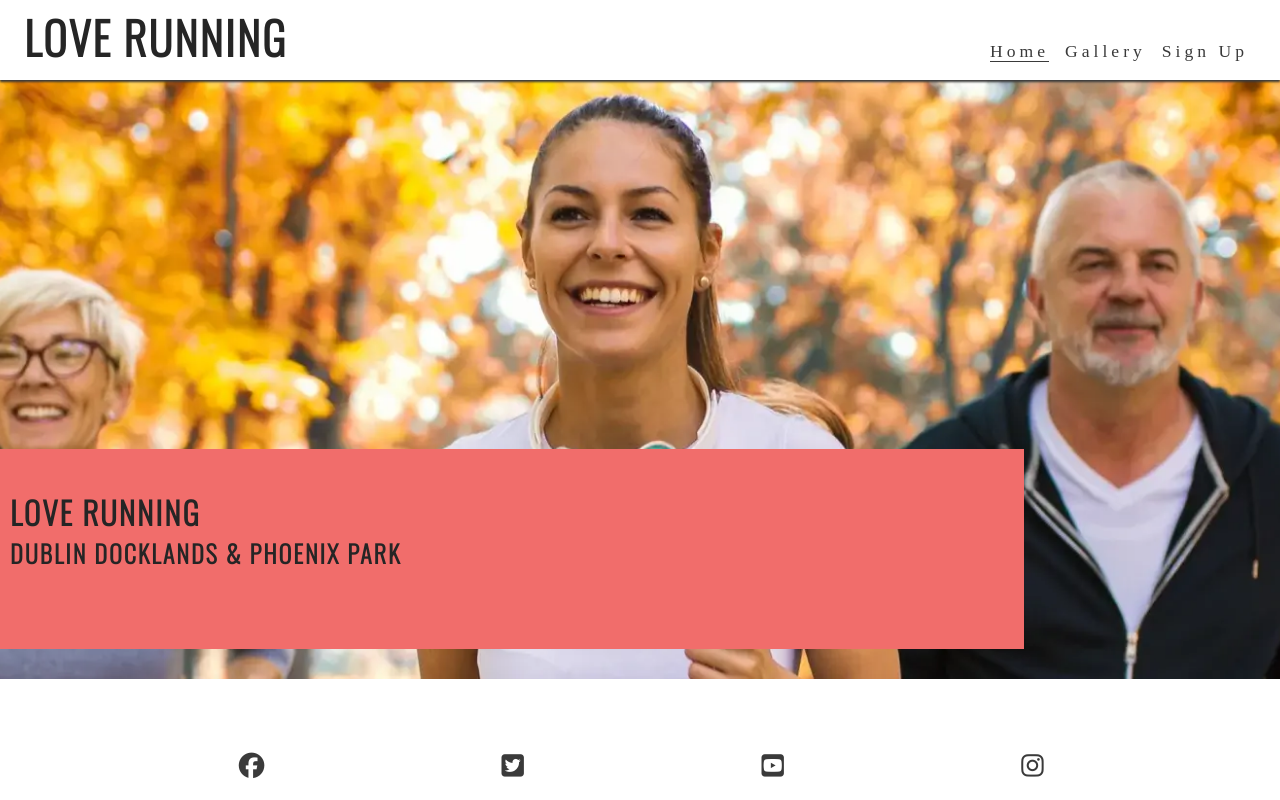
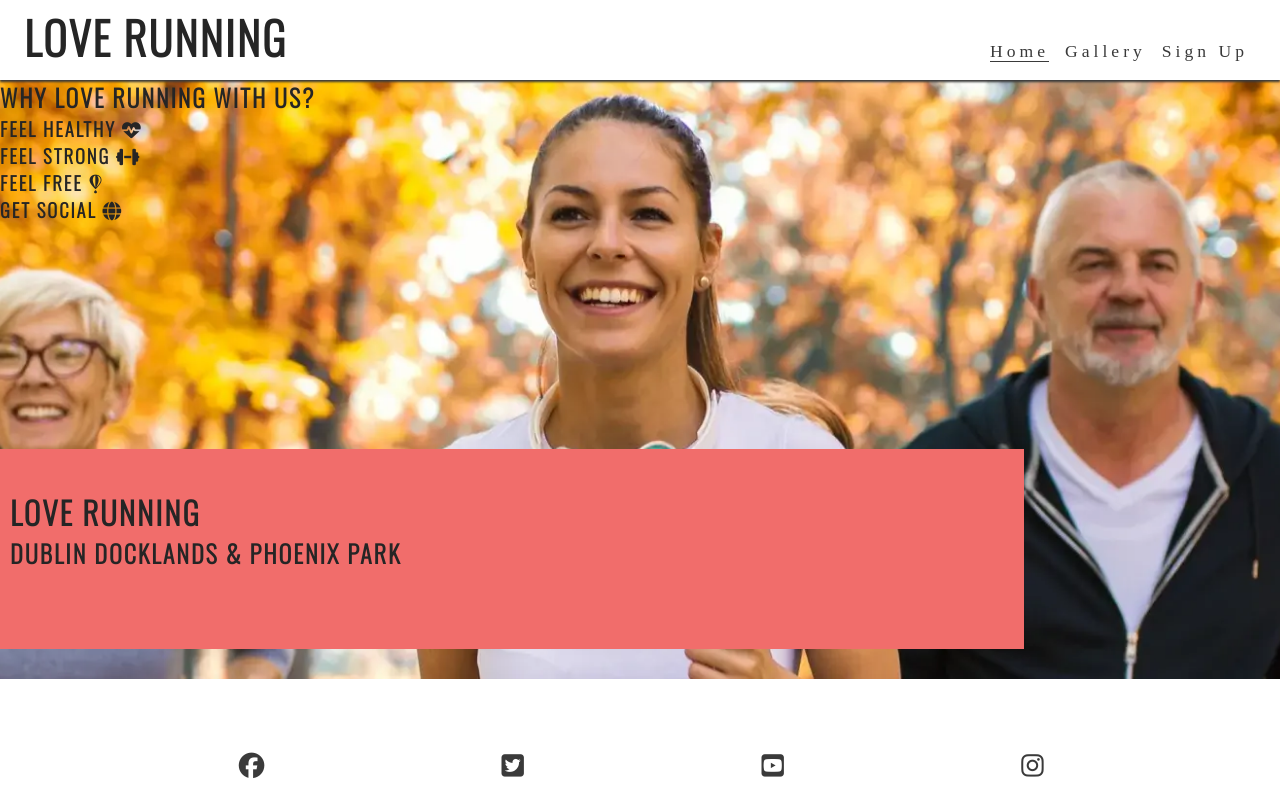
Before and after one commit to Learan-Canning/love-running, a plain HTML site: page index.html in a window 1280 px wide. Drawn offline with nearby package versions, Linux system fonts and the light colour scheme.

Commit message:
add reasons to join us section, with images, headers, icons, paraghraphs, and general styling.

```diff
--- a/index.html
+++ b/index.html
@@ -47,6 +47,34 @@
 
         </div>
 
+     <section id="reasons">
+        <h2>Why Love Running With Us?</h2>
+        <div id="benefits">
+            <div id="benefits-physical">
+                <div>
+                    <h3>FEEL HEALTHY <i class="fa-solid fa-heart-pulse"></i></h3>
+                </div>
+                <div>
+                    <h3>FEEL STRONG <i class="fa-solid fa-dumbbell"></i></h3>
+                </div>
+
+            </div>
+
+            <div id="benefits-mental">
+                <div>
+                    <h3>FEEL FREE <i class="fa-brands fa-fly"></i></h3>
+                </div>
+                <div>
+                    <h3>GET SOCIAL <i class="fa-solid fa-globe"></i></h3>
+                </div>
+
+            </div>
+
+
+        </div>
+
+     </section>
+
 
       </section>
     </main>
```
